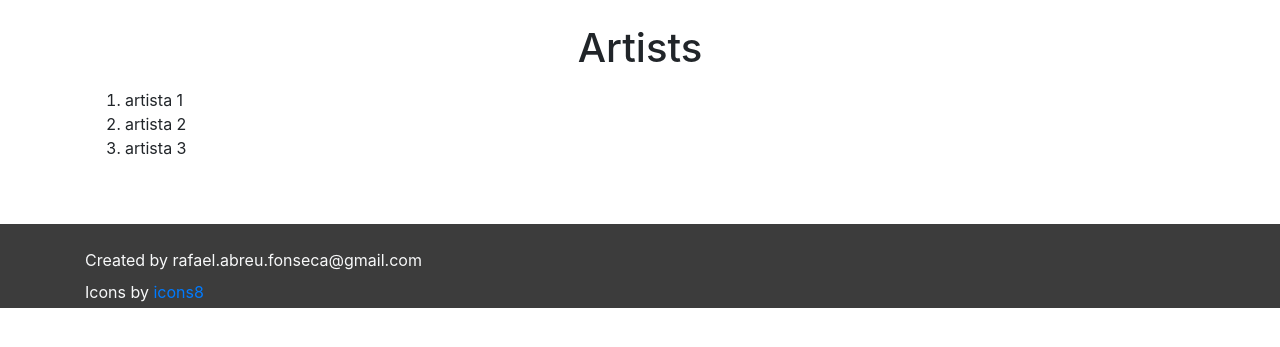
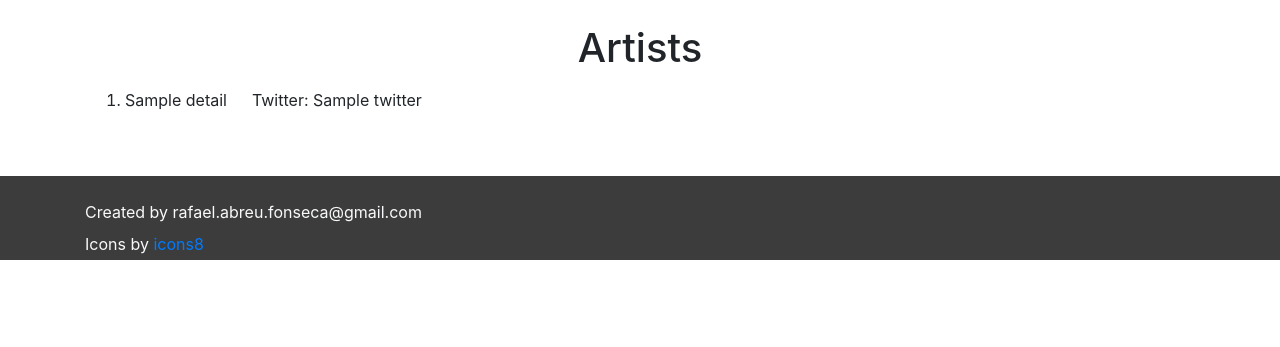
Before and after one commit to fonsecaRafael/music-collection, a Django app: page /artists/ in a window 1280 px wide. Shown: the part 56-403 px from the top of the page. Run offline with Django 4.2, Linux system fonts and the light colour scheme; tables that the repository leaves empty hold one stand-in row (values such as "Sample post"); a database or web service that is not in the repository returns one stand-in record (values such as "Sample title"); data that the repository does not hold is empty; some libraries are stand-ins or nearby versions.

Commit message:
Adds real valors to artists
Need more develpment links and beauty

```diff
--- a/musics/artists/templates/artists/artists.html
+++ b/musics/artists/templates/artists/artists.html
@@ -11,14 +11,16 @@
 			<div class="col-md-12">
 				<h1 class="text-center mt-4 mb-3">Artists</h1>
 				<ol>
-					{% for artist in artists %}
-						<li>{{ artist.name | default:'Artist name not found' }}</li>
-
-					{% empty %}
-						No artist found
+					{% for artist in artists.json %}
+						{% for detail in artist %}
+							<li>{{ detail.name }} &emsp; Twitter: {{ detail.twitter}}</li>
+						{% empty %}
+							No artist found
+						{% endfor %}
 					{% endfor %}
 				</ol>
 			</div>
 		</div>
 	</div>
+<!--{{response}}-->
 {% endblock body %}
--- a/musics/artists/views.py
+++ b/musics/artists/views.py
@@ -1,3 +1,4 @@
+import requests
 from django.shortcuts import render
 
 
@@ -7,9 +8,9 @@ def artist(request, artist_id):
 
 
 def artists(request):
-    artists = [
-        {'name': 'artista 1'},
-        {'name': 'artista 2'},
-        {'name': 'artista 3'},
-    ]
+    url = 'https://europe-west1-madesimplegroup-151616.cloudfunctions.net/artists-api-controller'
+    headers = {'Authorization': 'Basic ZGV2ZWxvcGVyOlpHVjJaV3h2Y0dWeQ =='}
+    response = requests.get(url, headers=headers)
+    artists = response.json()
+
     return render(request, 'artists/artists.html', context={'artists': artists})
```
Also changed, not shown: 2 other files.
